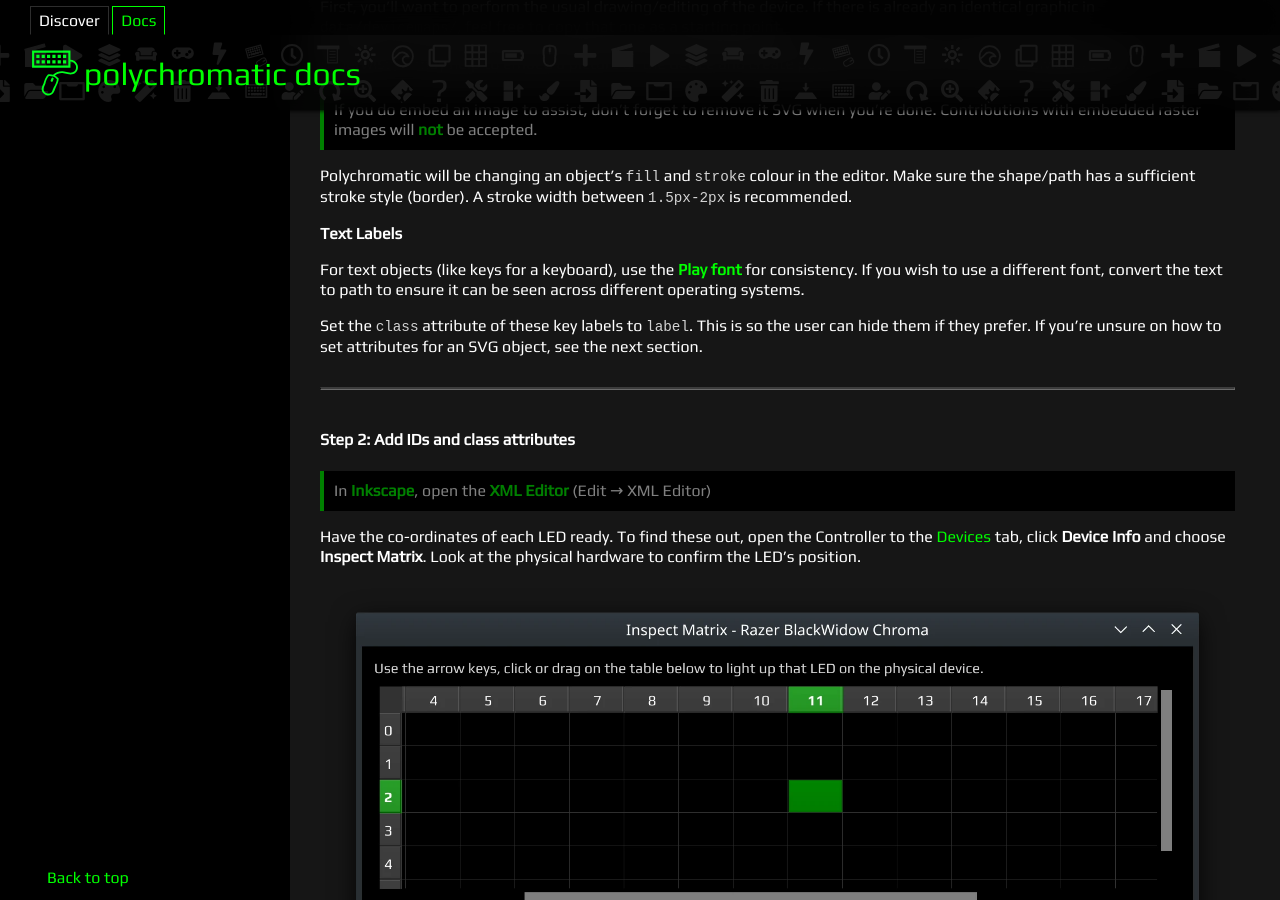
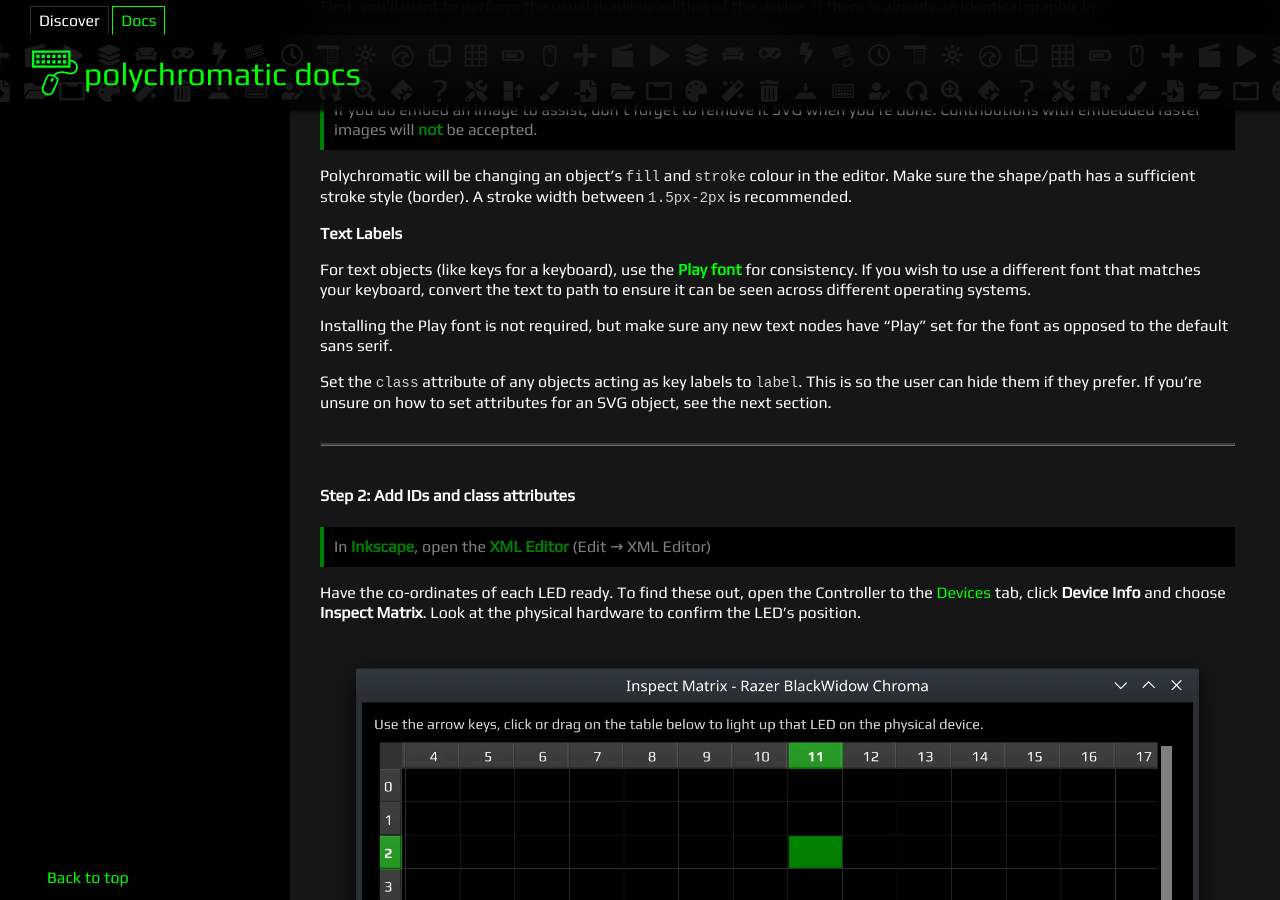
Before and after one commit to polychromatic/polychromatic-docs, a Jekyll site: the page built from pages/get-involved-devicemaps.md, in a window 1280 px wide and 900 px high, scrolled down 1908 px. Built offline with Jekyll 4.4.1, drawn with Linux system fonts in a browser that asks for light colours; some of the changed text lies outside the part shown.

Commit message:
Update attributes/sentences for device maps

```diff
--- a/pages/get-involved-devicemaps.md
+++ b/pages/get-involved-devicemaps.md
@@ -95,11 +95,14 @@ between `1.5px-2px` is recommended.
 **Text Labels**
 
 For text objects (like keys for a keyboard), use the **[Play font](https://github.com/polychromatic/polychromatic/raw/master/data/qt/fonts/Play_regular.ttf)** for consistency.
-If you wish to use a different font, convert the text to path to ensure it can be seen across different operating systems.
+If you wish to use a different font that matches your keyboard, convert the text to path to ensure it can be seen across different operating systems.
 
-Set the `class` attribute of these key labels to `label`. This is so the user
-can hide them if they prefer. If you're unsure on how to set attributes for
-an SVG object, see the next section.
+Installing the Play font is not required, but make sure any new text nodes have
+"Play" set for the font as opposed to the default sans serif.
+
+Set the `class` attribute of any objects acting as key labels to `label`.
+This is so the user can hide them if they prefer. If you're unsure on how to
+set attributes for an SVG object, see the next section.
 
 ---
 
@@ -131,11 +134,17 @@ This is an example for the <kbd>P</kbd> key on the BlackWidow graphic:
 When a key is illuminated in the editor, the `fill` and `stroke` of the node
 (and any children) will be coloured too:
 
-    path, text g, rect, circle
+    path, text, rect, circle
 
-A `path` node can be exempted if its stroke should not be painted. To do this, specify
-a `nostroke` attribute with a value of `true`. For example, the <kbd>Tab</kbd> key
-has a symbol that is only a fill colour, with no stroke style:
+To exempt an object from having its colours changed, add an extra attribute:
+
+| Attribute     | Value         | Response
+| ------------- | ------------- | ------------------------------------------- |
+| `nostroke`    | `true`        | Changes `fill` to black or white to match text labels. `stroke` is cleared.
+| `nochange`    | `true`        | Nothing happens to `fill` or `stroke`
+
+Here's an example with the <kbd>Tab</kbd> key.
+There's a symbol that should only be a fill colour, with no stroke:
 
 ![XML Editor for the Tab key opened in Inkscape](/images/inkscape-xml2.webp)
 
```
